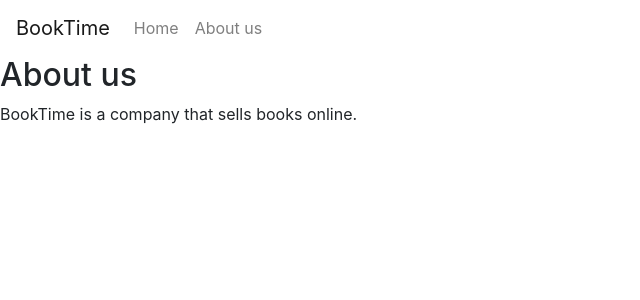
After one commit to gray-adeyi/booktime, a Django app: page /about-us/ in a window 1280 px wide. The commit adds this page. Shown: the top 300 px of the page, without its empty margins (0-640 px from the left). Run offline with Django 3.2, Linux system fonts and the light colour scheme; some libraries are stand-ins or nearby versions.

Commit message:
Add booktime homepage and about us page

```diff
--- a/booktime/urls.py
+++ b/booktime/urls.py
@@ -14,10 +14,10 @@ Including another URLconf
     2. Add a URL to urlpatterns:  path('blog/', include('blog.urls'))
 """
 from django.contrib import admin
-from django.urls import path
+from django.urls import path, include
 from django.views.generic import TemplateView
 
 urlpatterns = [
     path('admin/', admin.site.urls),
-    path("", TemplateView.as_view(template_name="home.html")),
+    path('', include('main.urls')),
 ]
--- /dev/null
+++ b/main/templates/about_us.html
@@ -0,0 +1,5 @@
+{% extends "base.html" %}
+{% block content %}
+<h2>About us</h2>
+<p>BookTime is a company that sells books online.</p>
+{% endblock content %}
--- a/main/templates/base.html
+++ b/main/templates/base.html
@@ -12,7 +12,23 @@
 </head>
 
 <body>
-    <h1>BookTime</h1>
+    <nav class="navbar navbar-expand-lg navbar-light bg-­light">
+        <a class="navbar-brand" href="/">BookTime</a>
+        <button class="navbar-toggler" type="button" data-toggle="collapse" data-target="#navbarSupportedContent">
+            <span class="navbar-toggler-icon"></span>
+        </button>
+        <div class="collapse navbar-collapse" id="navbarSupportedContent">
+            <ul class="navbar-nav mr-auto">
+                <li class="nav-item">
+                    <a class="nav-link" href="/">Home</a>
+                </li>
+                <li class="nav-item">
+                    <a class="nav-link" href="/about-us/">About us</a>
+                </li>
+            </ul>
+        </div>
+    </nav>
+
     {% block content %}
     {% endblock content %}
     <script src="{% static 'js/jquery.min.js' %}"></script>
--- /dev/null
+++ b/main/templates/home.html
@@ -0,0 +1,5 @@
+{% extends "base.html" %}
+{% block content %}
+<h2>Home</h2>
+<p>this will be the content of home</p>
+{% endblock content %}
--- /dev/null
+++ b/main/urls.py
@@ -0,0 +1,13 @@
+from django.urls import path
+from django.views.generic import TemplateView
+
+urlpatterns = [
+    path(
+        "about-us/",
+        TemplateView.as_view(template_name="about_us.html")
+    ),
+    path(
+        '',
+        TemplateView.as_view(template_name='home.html')
+    )
+]
```
